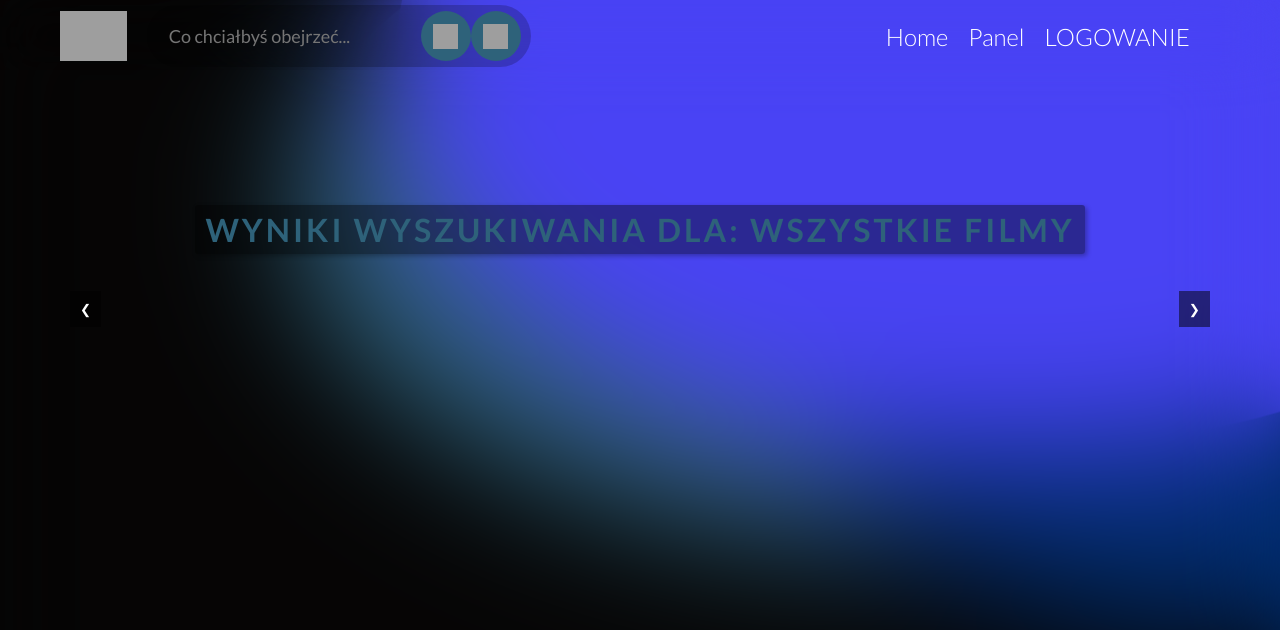
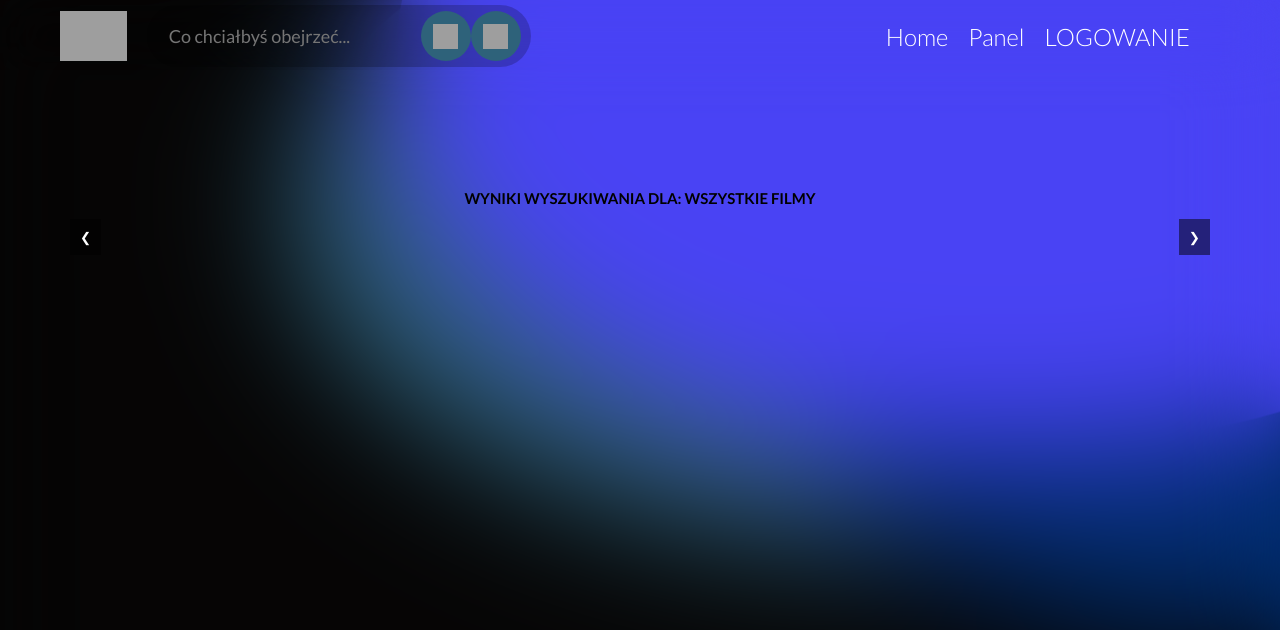
Before and after one commit to Szymomorc/Wypo-yczania-DVD-, a PHP site: page /php/wyniki.php in a window 1280 px wide. Shown: the top 630 px of the page. Run offline with PHP 8.4, Linux system fonts and the light colour scheme; data that the repository does not hold is empty; some libraries are stand-ins or nearby versions; grey boxes are pictures that could not be loaded.

Commit message:
Update main.css

```diff
--- a/css/main.css
+++ b/css/main.css
@@ -48,63 +48,6 @@ table {
 }
 @media (min-width: 992px) {
   .section-heading {
-    margin-bottom: 2.5rem;
-    font-size: 3.2rem;
-    letter-spacing: 3px;
-  }
-}
-.section-heading2 {
-  text-transform: uppercase;
-  font-weight: 700;
-  margin-bottom: 1.5rem;
-  font-size: 2.2rem;
-  letter-spacing: 2.9px;
-  color: #2e627a;
-  background: rgba(0, 0, 0, 0.4); /* Trochę jaśniejsze tło */
-  padding: 5px 10px; /* Mniejszy odstęp */
-  display: inline-block;
-  border-radius: 3px; /* Delikatniejsze zaokrąglenie */
-  box-shadow: 2px 2px 5px rgba(0, 0, 0, 0.3); /* Lżejszy cień */
-  margin-top: 11vh;
-}
-@media (min-width: 768px) {
-  .section-heading2 {
-    margin-bottom: 1.5rem;
-    font-size: 3rem;
-    letter-spacing: 3px;
-  }
-}
-@media (min-width: 992px) {
-  .section-heading2 {
-    margin-bottom: 2.5rem;
-    font-size: 3.2rem;
-    letter-spacing: 3px;
-  }
-}
-.section-heading3 {
-  text-transform: uppercase;
-  font-weight: 700;
-  margin-bottom: 1.5rem;
-  font-size: 2.2rem;
-  letter-spacing: 2.9px;
-  color: #ff0000;
-  text-align: center;
-  display: flex;
-  justify-content: center;
-  align-items: center;
-  text-align: center;
-  width: 100%;
-  height: 100%;
-}
-@media (min-width: 768px) {
-  .section-heading3 {
-    margin-bottom: 1.5rem;
-    font-size: 3rem;
-    letter-spacing: 3px;
-  }
-}
-@media (min-width: 992px) {
-  .section-heading3 {
     margin-bottom: 2.5rem;
     font-size: 3.2rem;
     letter-spacing: 3px;
```
